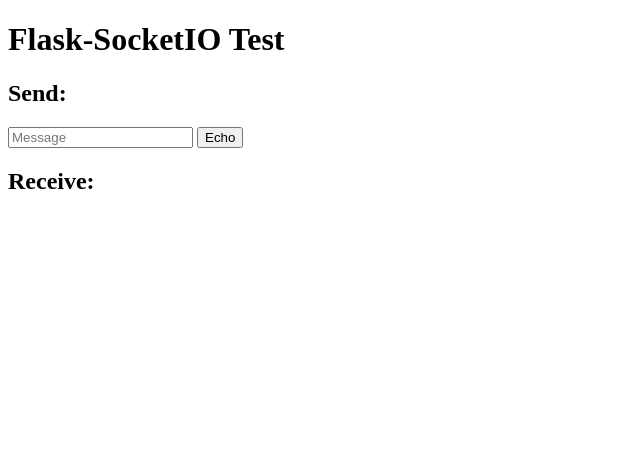
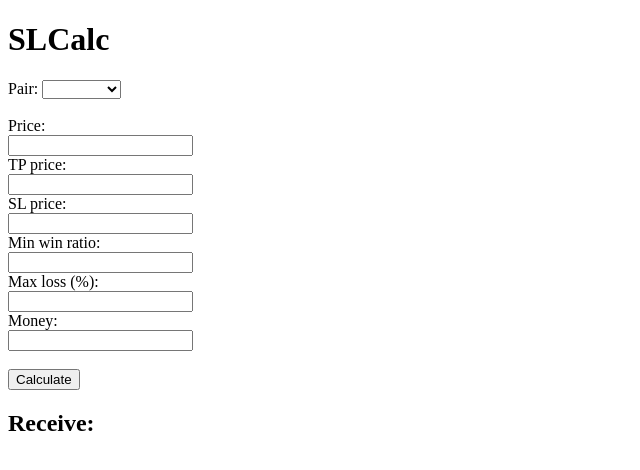
Before and after one commit to isebarn/Traddy, a Flask app: page / in a window 1280 px wide. Shown: the top 470 px of the page, without its empty margins (0-640 px from the left). Run offline with Flask 2, Linux system fonts and the light colour scheme; some libraries are stand-ins or nearby versions.

Commit message:
create socket.py + create basic SLCalc html form

```diff
--- a/app/__init__.py
+++ b/app/__init__.py
@@ -22,4 +22,4 @@
 thread = None
 thread_lock = Lock()
 
-from app import routes, models
+from app import routes, models, sockets
--- a/app/routes.py
+++ b/app/routes.py
@@ -5,27 +5,11 @@
 
 from app import app, socketio, db
 
-from app.models import Orders
-
 
 @app.route('/')
 def index():
 	return render_template('index.html', async_mode=socketio.async_mode)
 
 
-@socketio.on('send_id', namespace='/test')
-def test_message(message):
-	print(message["order_id"])
-	try:
-		order_id = int(message["order_id"])
-		new_order = Orders(order_id=order_id)
-		db.session.add(new_order)
-		db.session.commit()
-		emit('response', {'data': "Sucessfully addedd " + message["order_id"]})
-	except ValueError:
-		emit('response', {'data': "Failed"})
-
-
-
 if __name__ == '__main__':
 	socketio.run(app, debug=True)
--- a/app/templates/index.html
+++ b/app/templates/index.html
@@ -17,20 +17,60 @@
 
 
             $('form#emit').submit(function(event) {
-                socket.emit('send_id', {order_id: $('#order_id').val()});
+                socket.emit
+                (
+                    'SLCalc',
+                        {
+                            price: $('#price').val(),
+                            TP_price: $('#TP_price').val(),
+                            SL_price: $('#SL_price').val(),
+                            min_win_ratio: $('#min_win_ratio').val(),
+                            max_loss: $('#max_loss').val(),
+                            money: $('#money').val(),
+                        });
                 return false;
             });
-
-
         });
     </script>
 </head>
 <body>
-    <h1>Flask-SocketIO Test</h1>
-    <h2>Send:</h2>
+    <h1>SLCalc</h1>
     <form id="emit" method="POST" action='#'>
-        <input type="text" name="order_id" id="order_id" placeholder="Message">
-        <input type="submit" value="Echo">
+        Pair:
+        <select>
+          <option id="Other" value="Other"></option>
+          <option id="eurusd" value="EURUSD">EURUSD</option>
+          <option id="gbpusd" value="GBPUSD">GBPUSD</option>
+        </select>
+        <br>
+        <br>
+
+        Price:<br>
+        <input type="text" id="price">
+        <br>
+
+        TP price:<br>
+        <input type="text" id="TP_price">
+        <br>
+
+        SL price:<br>
+        <input type="text" id="SL_price">
+        <br>
+
+        Min win ratio:<br>
+        <input type="text" id="min_win_ratio">
+        <br>
+
+        Max loss (%):<br>
+        <input type="text" id="max_loss">
+        <br>
+
+        Money:<br>
+        <input type="text" id="money">
+        <br>
+
+        <br>
+        <input type="submit" value="Calculate">
     </form>
     <h2>Receive:</h2>
     <div id="log"></div>
```
Also changed, not shown: app/sockets.py (added, +12 -0 lines).
